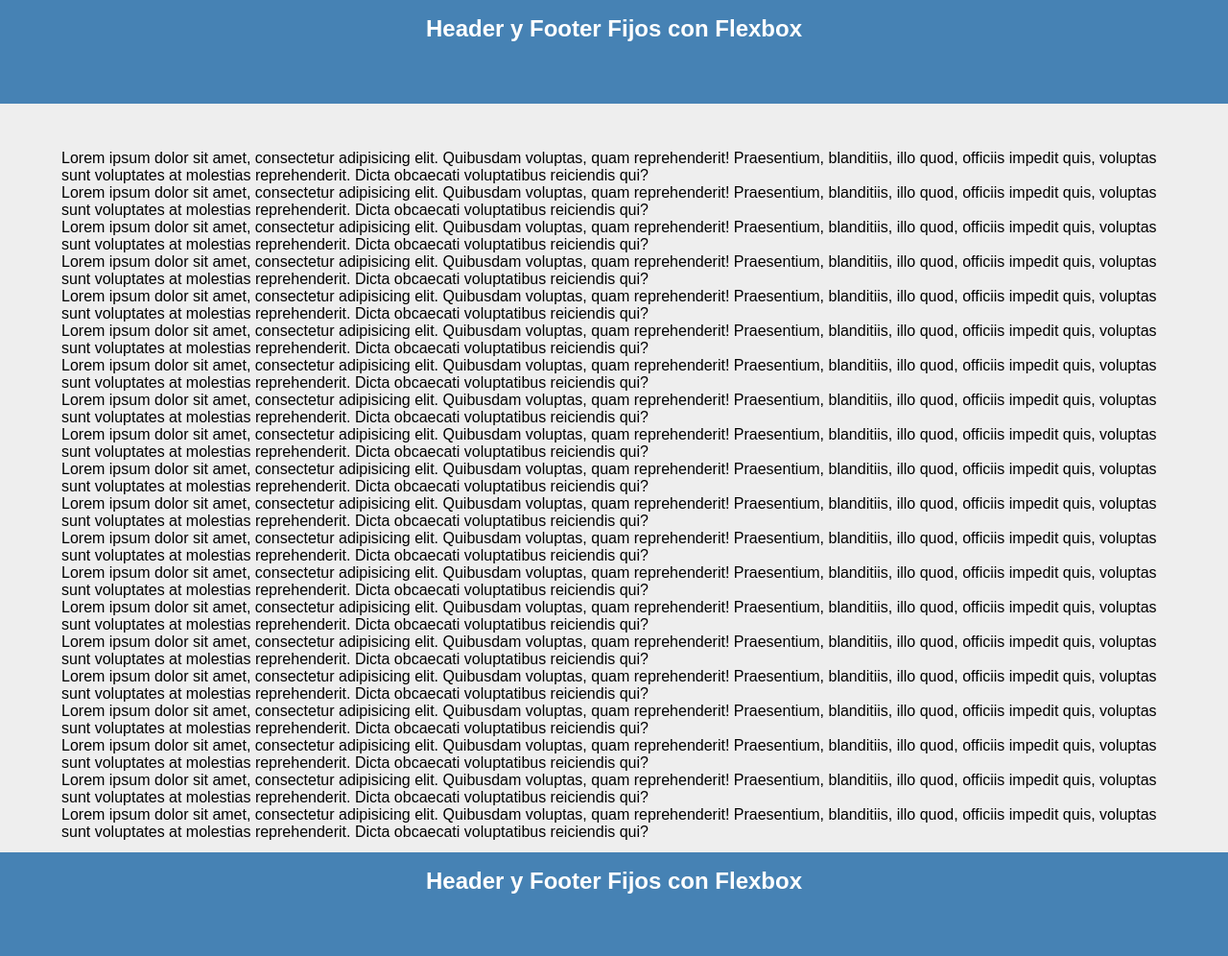
After one commit to kikiondo/grid, a web app: file Clase2/header_footer_fijos.html in a window 1280 px wide. The commit adds this page. Shown: the whole page at 96% size. Run offline with its HTML, style and script files only (its server is not run), Linux system fonts and the light colour scheme.

Commit message:
Actividad de flexbox-grid

```diff
--- /dev/null
+++ b/Clase2/css/header_footer_fijos.css
@@ -0,0 +1,22 @@
+.app {
+    height: 100vh;
+    display: flex;
+    flex-direction: column;
+
+}
+
+header,
+footer{
+    padding: 1rem;
+    height: 7rem;
+    background-color: steelblue;
+    color: white;
+    text-align: center;
+}
+
+main{
+    padding: 3rem 5%;
+    overflow-y: auto;
+    font-size: 1em;
+    background: #eee;
+}
--- /dev/null
+++ b/Clase2/header_footer_fijos.html
@@ -0,0 +1,101 @@
+<!DOCTYPE html>
+<html lang="en">
+<head>
+    <meta charset="UTF-8">
+    <meta name="viewport" content="width=device-width, initial-scale=1.0">
+    <meta http-equiv="X-UA-Compatible" content="ie=edge">
+    <link rel="stylesheet" href="../reset.css">
+    <link rel="stylesheet" href="css/header_footer_fijos.css">
+    <title>Document</title>
+</head>
+<body class="app">
+    <header>
+        <h2>Header y Footer Fijos con Flexbox</h2>
+    </header>
+    <main>
+        <p>Lorem ipsum dolor sit amet, consectetur adipisicing elit. Quibusdam voluptas, quam reprehenderit! Praesentium, blanditiis,
+            illo quod, officiis impedit quis, voluptas sunt voluptates at molestias reprehenderit. Dicta obcaecati voluptatibus
+            reiciendis qui?
+        </p>
+        <p>Lorem ipsum dolor sit amet, consectetur adipisicing elit. Quibusdam voluptas, quam reprehenderit! Praesentium, blanditiis,
+            illo quod, officiis impedit quis, voluptas sunt voluptates at molestias reprehenderit. Dicta obcaecati voluptatibus
+            reiciendis qui?
+        </p>
+        <p>Lorem ipsum dolor sit amet, consectetur adipisicing elit. Quibusdam voluptas, quam reprehenderit! Praesentium, blanditiis,
+            illo quod, officiis impedit quis, voluptas sunt voluptates at molestias reprehenderit. Dicta obcaecati voluptatibus
+            reiciendis qui?
+        </p>
+        <p>Lorem ipsum dolor sit amet, consectetur adipisicing elit. Quibusdam voluptas, quam reprehenderit! Praesentium, blanditiis,
+            illo quod, officiis impedit quis, voluptas sunt voluptates at molestias reprehenderit. Dicta obcaecati voluptatibus
+            reiciendis qui?
+        </p>
+        <p>Lorem ipsum dolor sit amet, consectetur adipisicing elit. Quibusdam voluptas, quam reprehenderit! Praesentium, blanditiis,
+            illo quod, officiis impedit quis, voluptas sunt voluptates at molestias reprehenderit. Dicta obcaecati voluptatibus
+            reiciendis qui?
+        </p>
+        <p>Lorem ipsum dolor sit amet, consectetur adipisicing elit. Quibusdam voluptas, quam reprehenderit! Praesentium, blanditiis,
+            illo quod, officiis impedit quis, voluptas sunt voluptates at molestias reprehenderit. Dicta obcaecati voluptatibus
+            reiciendis qui?
+        </p>
+        <p>Lorem ipsum dolor sit amet, consectetur adipisicing elit. Quibusdam voluptas, quam reprehenderit! Praesentium, blanditiis,
+            illo quod, officiis impedit quis, voluptas sunt voluptates at molestias reprehenderit. Dicta obcaecati voluptatibus
+            reiciendis qui?
+        </p>
+        <p>Lorem ipsum dolor sit amet, consectetur adipisicing elit. Quibusdam voluptas, quam reprehenderit! Praesentium, blanditiis,
+            illo quod, officiis impedit quis, voluptas sunt voluptates at molestias reprehenderit. Dicta obcaecati voluptatibus
+            reiciendis qui?
+        </p>
+        <p>Lorem ipsum dolor sit amet, consectetur adipisicing elit. Quibusdam voluptas, quam reprehenderit! Praesentium, blanditiis,
+            illo quod, officiis impedit quis, voluptas sunt voluptates at molestias reprehenderit. Dicta obcaecati voluptatibus
+            reiciendis qui?
+        </p>
+        <p>Lorem ipsum dolor sit amet, consectetur adipisicing elit. Quibusdam voluptas, quam reprehenderit! Praesentium, blanditiis,
+            illo quod, officiis impedit quis, voluptas sunt voluptates at molestias reprehenderit. Dicta obcaecati voluptatibus
+            reiciendis qui?
+        </p>
+        <p>Lorem ipsum dolor sit amet, consectetur adipisicing elit. Quibusdam voluptas, quam reprehenderit! Praesentium, blanditiis,
+            illo quod, officiis impedit quis, voluptas sunt voluptates at molestias reprehenderit. Dicta obcaecati voluptatibus
+            reiciendis qui?
+        </p>
+        <p>Lorem ipsum dolor sit amet, consectetur adipisicing elit. Quibusdam voluptas, quam reprehenderit! Praesentium, blanditiis,
+            illo quod, officiis impedit quis, voluptas sunt voluptates at molestias reprehenderit. Dicta obcaecati voluptatibus
+            reiciendis qui?
+        </p>
+        <p>Lorem ipsum dolor sit amet, consectetur adipisicing elit. Quibusdam voluptas, quam reprehenderit! Praesentium, blanditiis,
+            illo quod, officiis impedit quis, voluptas sunt voluptates at molestias reprehenderit. Dicta obcaecati voluptatibus
+            reiciendis qui?
+        </p>
+        <p>Lorem ipsum dolor sit amet, consectetur adipisicing elit. Quibusdam voluptas, quam reprehenderit! Praesentium, blanditiis,
+            illo quod, officiis impedit quis, voluptas sunt voluptates at molestias reprehenderit. Dicta obcaecati voluptatibus
+            reiciendis qui?
+        </p>
+        <p>Lorem ipsum dolor sit amet, consectetur adipisicing elit. Quibusdam voluptas, quam reprehenderit! Praesentium, blanditiis,
+            illo quod, officiis impedit quis, voluptas sunt voluptates at molestias reprehenderit. Dicta obcaecati voluptatibus
+            reiciendis qui?
+        </p>
+        <p>Lorem ipsum dolor sit amet, consectetur adipisicing elit. Quibusdam voluptas, quam reprehenderit! Praesentium, blanditiis,
+            illo quod, officiis impedit quis, voluptas sunt voluptates at molestias reprehenderit. Dicta obcaecati voluptatibus
+            reiciendis qui?
+        </p>
+        <p>Lorem ipsum dolor sit amet, consectetur adipisicing elit. Quibusdam voluptas, quam reprehenderit! Praesentium, blanditiis,
+            illo quod, officiis impedit quis, voluptas sunt voluptates at molestias reprehenderit. Dicta obcaecati voluptatibus
+            reiciendis qui?
+        </p>
+        <p>Lorem ipsum dolor sit amet, consectetur adipisicing elit. Quibusdam voluptas, quam reprehenderit! Praesentium, blanditiis,
+            illo quod, officiis impedit quis, voluptas sunt voluptates at molestias reprehenderit. Dicta obcaecati voluptatibus
+            reiciendis qui?
+        </p>
+        <p>Lorem ipsum dolor sit amet, consectetur adipisicing elit. Quibusdam voluptas, quam reprehenderit! Praesentium, blanditiis,
+            illo quod, officiis impedit quis, voluptas sunt voluptates at molestias reprehenderit. Dicta obcaecati voluptatibus
+            reiciendis qui?
+        </p>
+        <p>Lorem ipsum dolor sit amet, consectetur adipisicing elit. Quibusdam voluptas, quam reprehenderit! Praesentium, blanditiis,
+            illo quod, officiis impedit quis, voluptas sunt voluptates at molestias reprehenderit. Dicta obcaecati voluptatibus
+            reiciendis qui?
+        </p>
+    </main>
+    <footer>
+        <h2>Header y Footer Fijos con Flexbox</h2>
+    </footer>
+</body>
+</html>
```
Also changed, not shown: Clase2/blog.html (added, +54 -0 lines), Clase2/css/blog.css (added, +67 -0 lines), Clase2/css/centrado_total.css (+8 -0 lines), Clase2/css/flexbox-grid.css (added, +23 -0 lines), Clase2/flexbox-grid.html (added, +50 -0 lines).
